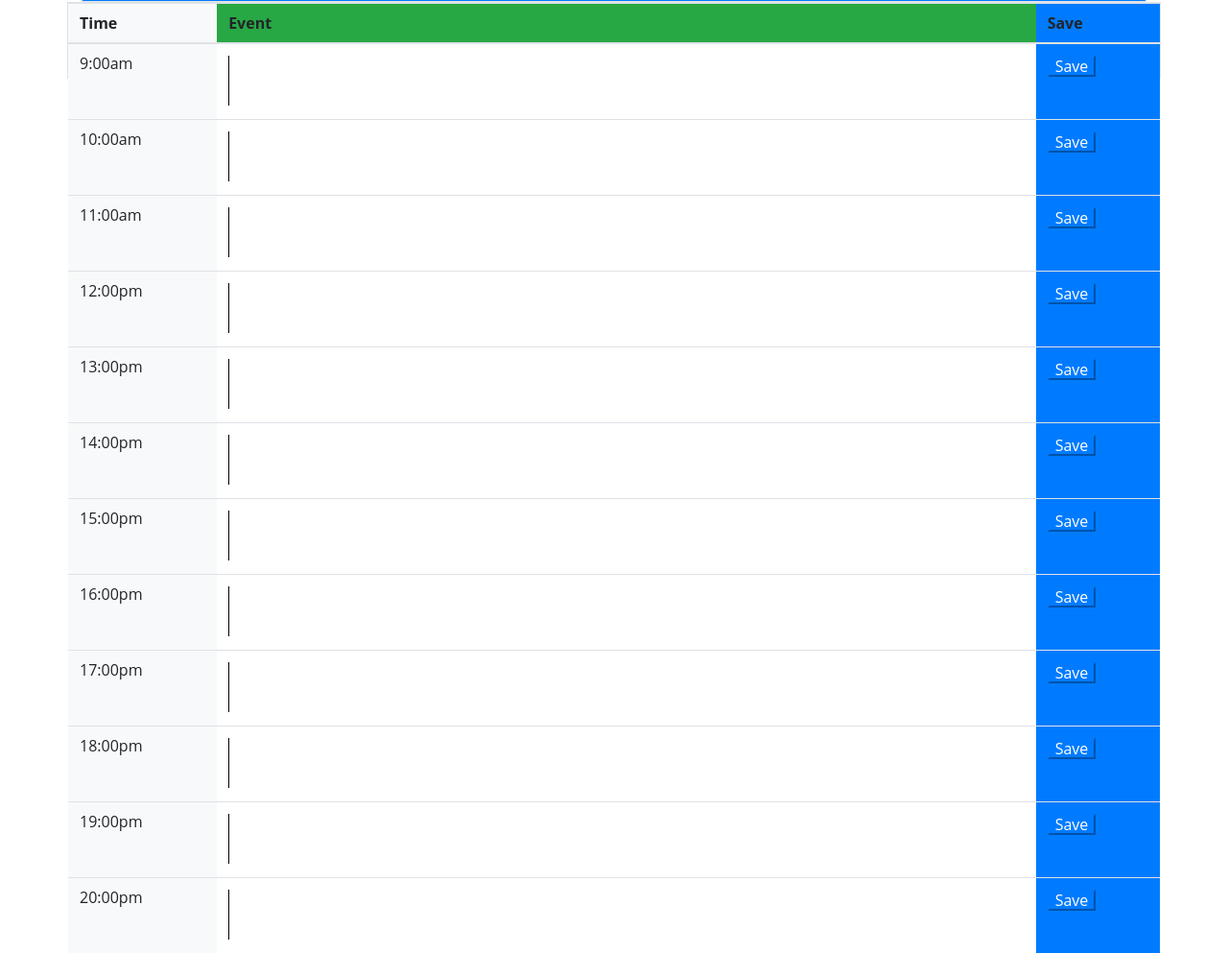
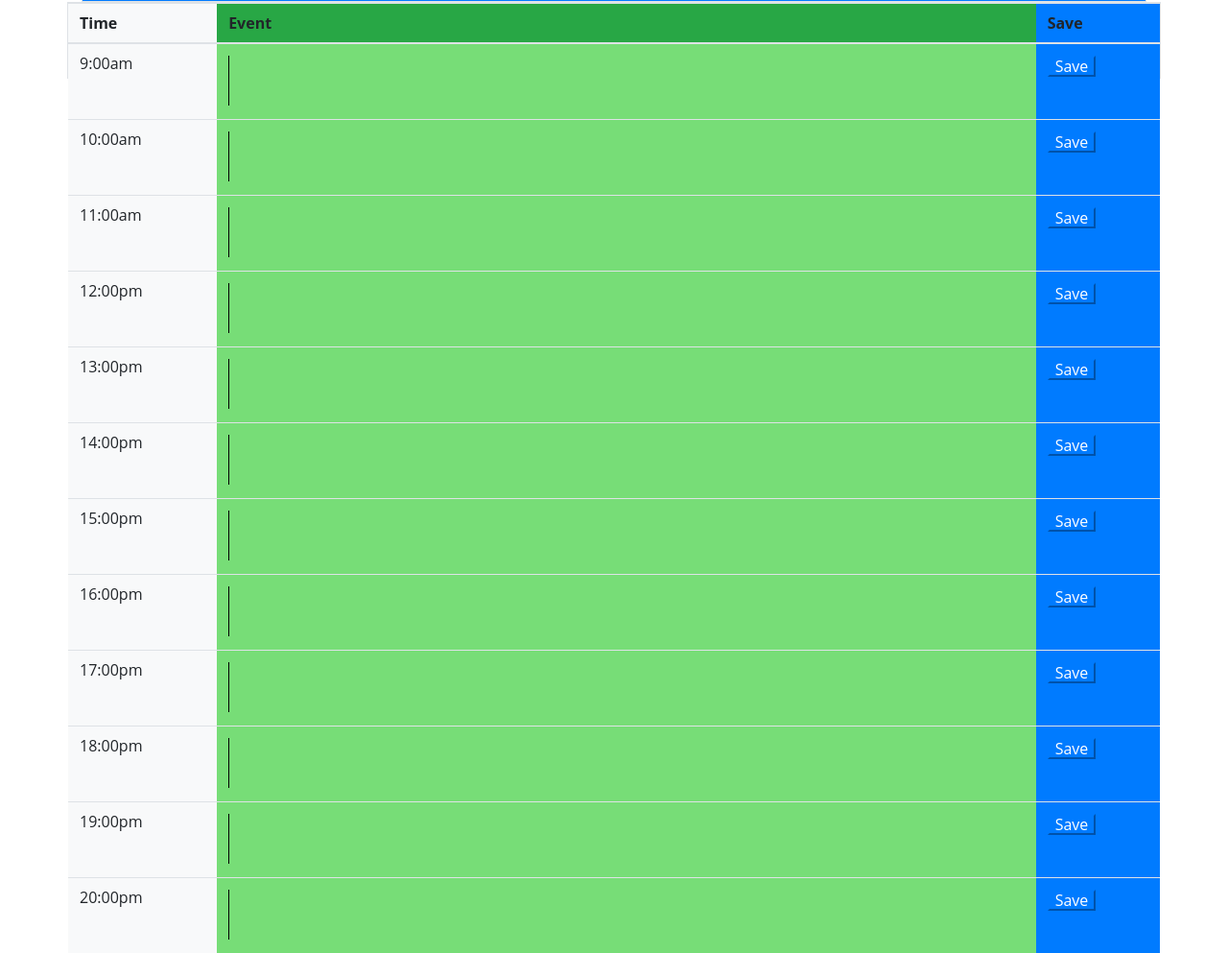
Before and after one commit to BSmalls6/homework_5, a plain HTML site: page index.html in a window 1280 px wide. Shown: the part 224-1217 px from the top of the page at 96% size. Drawn offline with nearby package versions, Linux system fonts and the light colour scheme.

Commit message:
colors work!

```diff
--- a/index.html
+++ b/index.html
@@ -18,99 +18,99 @@
             <h1>Daily Calendar</h1>
             <h2>A Daily Reminder App for dummies who think they can remember everything</h2>
             <h3 class="date">Today is: <span class="today"></span></h3>
-            <h3 class="time">The time is: <span class="rightNow"></span></h3>
+            <h3 class="times">The time is: <span class="rightNow"></span></h3>
 
         </header>
         <div class="row bg-light border" id="calSpace">
             <table class="table table-striped table-hover">
                 <thead>
-                    <tr class="rounded">
+                    <tr class="tableRow rounded">
 
                         <th class="w-12 bg-light" scope="col">Time</th>
-                        <th class="w-75 event bg-success " scope="col">Event</th>
+                        <th class="w-75 bg-success " scope="col">Event</th>
                         <th class="lock w-13 bg-primary" scope="col">Save</th>
                     </tr>
                 </thead>
                 <tbody>
-                    <tr class="rounded">
-                        <td class="w-12 bg-light" id="timeSlot">9:00am</td>
-                        <td class="w-75 event" scope="col"><textarea></textarea></td>
+                    <tr class="tableRow rounded">
+                        <td class="time w-12 bg-light">9:00am</td>
+                        <td class="w-75 event" scope="col" id="9"><textarea class="input"></textarea></td>
                         <td class="lock w-13 bg-primary" scope="col"><button class="save btn-primary">Save</button></td>
                     </tr>
-                    <tr class="rounded">
+                    <tr class="tableRow rounded">
 
-                        <td class="w-12 bg-light" id="timeSlot">10:00am</td>
-                        <td class="w-75 event" scope="col"><textarea></textarea></td>
+                        <td class="time w-12 bg-light">10:00am</td>
+                        <td class="w-75 event" scope="col" id="10"><textarea class="input"></textarea></td>
 
                         <td class="lock w-13 bg-primary" scope="col"><button class="save btn-primary">Save</button></td>
                     </tr>
-                    <tr class="rounded">
+                    <tr class="tableRow rounded">
 
-                        <td class="w-12 bg-light" id="timeSlot">11:00am</td>
-                        <td class="w-75 event" scope="col"><textarea></textarea></td>
+                       <td class="time w-12 bg-light">11:00am</td>
+                        <td class="w-75 event" scope="col" id="11"><textarea class="input"></textarea></td>
+
+                        <td class="lock w-13 bg-primary" scope="col" id="11"><button class="save btn-primary">Save</button></td>
+                    </tr>
+                    <tr class="tableRow rounded">
+
+                       <td class="time w-12 bg-light">12:00pm</td>
+                        <td class="w-75 event" scope="col" id="12"><textarea class="input"></textarea></td>
 
                         <td class="lock w-13 bg-primary" scope="col"><button class="save btn-primary">Save</button></td>
                     </tr>
-                    <tr class="rounded">
+                    <tr class="tableRow rounded">
 
-                        <td class="w-12 bg-light" id="timeSlot">12:00pm</td>
-                        <td class="w-75 event" scope="col"><textarea></textarea></td>
+                       <td class="time w-12 bg-light">13:00pm</td>
+                        <td class="w-75 event" scope="col" id="13"><textarea class="input"></textarea></td>
 
                         <td class="lock w-13 bg-primary" scope="col"><button class="save btn-primary">Save</button></td>
                     </tr>
-                    <tr class="rounded">
+                    <tr class="tableRow rounded">
 
-                        <td class="w-12 bg-light" id="timeSlot">13:00pm</td>
-                        <td class="w-75 event" scope="col"><textarea></textarea></td>
+                       <td class="time w-12 bg-light">14:00pm</td>
+                        <td class="w-75 event" scope="col" id="14"><textarea class="input"></textarea></td>
 
                         <td class="lock w-13 bg-primary" scope="col"><button class="save btn-primary">Save</button></td>
                     </tr>
-                    <tr class="rounded">
+                    <tr class="tableRow rounded">
 
-                        <td class="w-12 bg-light" id="timeSlot">14:00pm</td>
-                        <td class="w-75 event" scope="col"><textarea></textarea></td>
+                       <td class="time w-12 bg-light">15:00pm</td>
+                        <td class="w-75 event" scope="col" id="15"><textarea class="input"></textarea></td>
 
                         <td class="lock w-13 bg-primary" scope="col"><button class="save btn-primary">Save</button></td>
                     </tr>
-                    <tr class="rounded">
+                    <tr class="tableRow rounded">
 
-                        <td class="w-12 bg-light" id="timeSlot">15:00pm</td>
-                        <td class="w-75 event" scope="col"><textarea></textarea></td>
+                       <td class="time w-12 bg-light">16:00pm</td>
+                        <td class="w-75 event" scope="col" id="16"><textarea class="input"></textarea></td>
 
                         <td class="lock w-13 bg-primary" scope="col"><button class="save btn-primary">Save</button></td>
                     </tr>
-                    <tr class="rounded">
+                    <tr class="tableRow rounded">
 
-                        <td class="w-12 bg-light" id="timeSlot">16:00pm</td>
-                        <td class="w-75 event" scope="col"><textarea></textarea></td>
+                       <td class="time w-12 bg-light">17:00pm</td>
+                        <td class="w-75 event" scope="col" id="17"><textarea class="input"></textarea></td>
 
                         <td class="lock w-13 bg-primary" scope="col"><button class="save btn-primary">Save</button></td>
                     </tr>
-                    <tr class="rounded">
+                    <tr class="tableRow rounded">
 
-                        <td class="w-12 bg-light" id="timeSlot">17:00pm</td>
-                        <td class="w-75 event" scope="col"><textarea></textarea></td>
+                       <td class="time w-12 bg-light">18:00pm</td>
+                        <td class="w-75 event" scope="col" id="18"><textarea class="input"></textarea></td>
 
                         <td class="lock w-13 bg-primary" scope="col"><button class="save btn-primary">Save</button></td>
                     </tr>
-                    <tr class="rounded">
+                    <tr class="tableRow rounded">
 
-                        <td class="w-12 bg-light" id="timeSlot">18:00pm</td>
-                        <td class="w-75 event" scope="col"><textarea></textarea></td>
+                       <td class="time w-12 bg-light">19:00pm</td>
+                        <td class="w-75 event" scope="col" id="19"><textarea class="input"></textarea></td>
 
                         <td class="lock w-13 bg-primary" scope="col"><button class="save btn-primary">Save</button></td>
                     </tr>
-                    <tr class="rounded">
+                    <tr class="tableRow rounded">
 
-                        <td class="w-12 bg-light" id="timeSlot">19:00pm</td>
-                        <td class="w-75 event" scope="col"><textarea></textarea></td>
-
-                        <td class="lock w-13 bg-primary" scope="col"><button class="save btn-primary">Save</button></td>
-                    </tr>
-                    <tr class="rounded">
-
-                        <td class="w-12 bg-light" id="timeSlot">20:00pm</td>
-                        <td class="w-75 event" scope="col"><textarea></textarea></td>
+                       <td class="time w-12 bg-light">20:00pm</td>
+                        <td class="w-75 event" scope="col" id="20"><textarea class="input"></textarea></td>
 
                         <td class="lock w-13 bg-primary" scope="col"><button class="save btn-primary">Save</button></td>
                     </tr>
--- a/script.js
+++ b/script.js
@@ -1,3 +1,6 @@
+$(document).ready(function () {
+
+
     // Create function that displays current date
     var today = new Date();
     var date = (today.getMonth() + 1) + '/' + today.getDate(); +'/' + today.getFullYear();
@@ -15,54 +18,47 @@ function time() {
 
     }
     setInterval(time, 1000);
-// grab the value of the timeslot on the table:
-var str = $("#timeSlot").text();
-// turn the value of the time slot into a numer
-var timeSlot = parseInt(str);
-// grab the current time
-var curTime = today.getHours() + ":" + today.getMinutes() + ":" + today.getSeconds();
-// turn the current time into a number
-var timeValue = parseInt(curTime);
-
-console.log(timeSlot);
-console.log(curTime);
-console.log(timeValue);
-console.log(str);
-
     // set the background color of the event div based on the time - function call at bottom
     function colorTime() {
-    $("#timeSlot").each(function () {
+        $(".event").each(function (el, element) {
+            // console.log(el , element);
+            // turn the value of the time slot into a numer
+            // var timeSlot = parseInt($(this).text());
+            var currentId = parseInt($(this).attr("id"));
+            // console.log(currentId);
+            // grab the current time
+            var curTime = parseInt(today.getHours() + ":" + today.getMinutes() + ":" + today.getSeconds());
+            // console.log(timeSlot);
+            // console.log(curTime);
+            // console.log($(this).text());
+            // turn the current time into a number
             // compares the two numbers (the current time vs. the value of the time slot)
-        if (timeSlot === timeValue) {
-            $(".event").css('background-color', '#0099cc');
+            if (currentId === curTime) {
+                $(this).addClass('present');
             }
-        else if (timeSlot < timeValue) {
-            $(".event").css('background-color', '#cccccc');
+            if (currentId < curTime) {
+                $(this).addClass('past');
             }
-        else if (timeSlot > timeValue) {
-            $(".event").css('background-color', 'white');
+            if (currentId > curTime) {
+                $(this).addClass('future');
             }
-    })
+
+        });
     };
-// get the position of the click
-
-
-
-
-
 
 
     // Add click event to each timeslot, that allows user to add a new text to the time slot with custom text.
-$(".event").on("click", createEvent);
-
-function createEvent() {
-
-
-};
-
+    $(".event").each(function (el, element) {
+        $(".lock").on("click", function () {
+                var task = $(".input").val();
+                console.log($(".input").val());
+                $(".event").append(" " + "*" + task + " ");
+            });
+        });
         // clicking save button saves the content of the event div to local storage
         // if there is no content, button does not fire
 
 
-
+        console.log($(".input").val)
         colorTime();
+    });
--- a/style.css
+++ b/style.css
@@ -49,17 +49,17 @@
 
   .past {
     background-color: #d3d3d3;
-    color: white;
+    /* color: white; */
   }
 
   .present {
     background-color: #ff6961;
-    color: white;
+    /* color: white; */
   }
 
   .future {
     background-color: #77dd77;
-    color: white;
+    /* color: white; */
   }
 
   .saveBtn {
```
Lines whose indentation alone changed are shown as unchanged.
